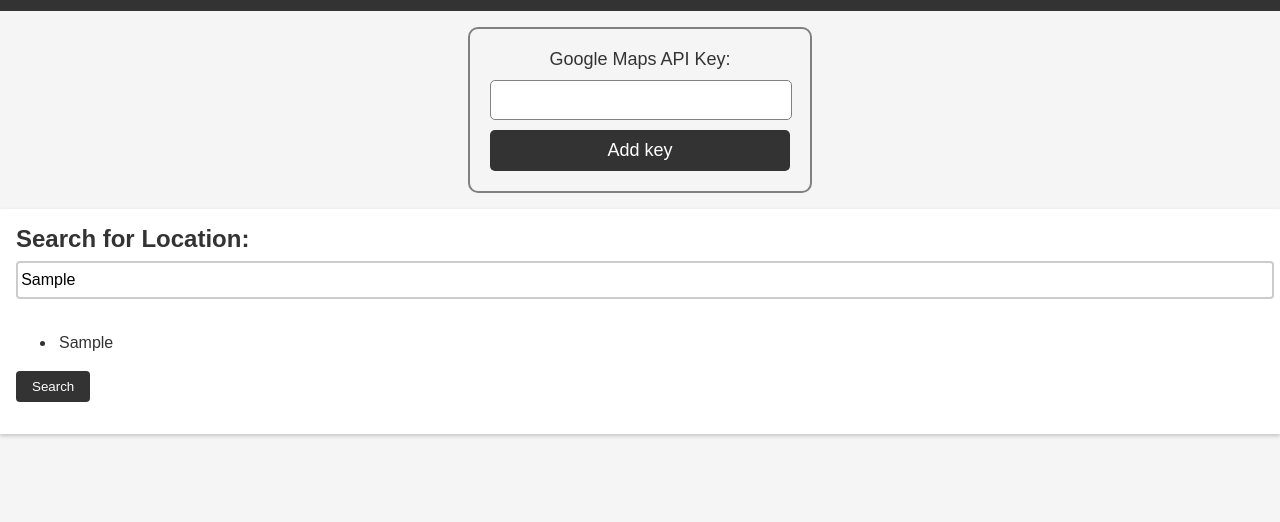
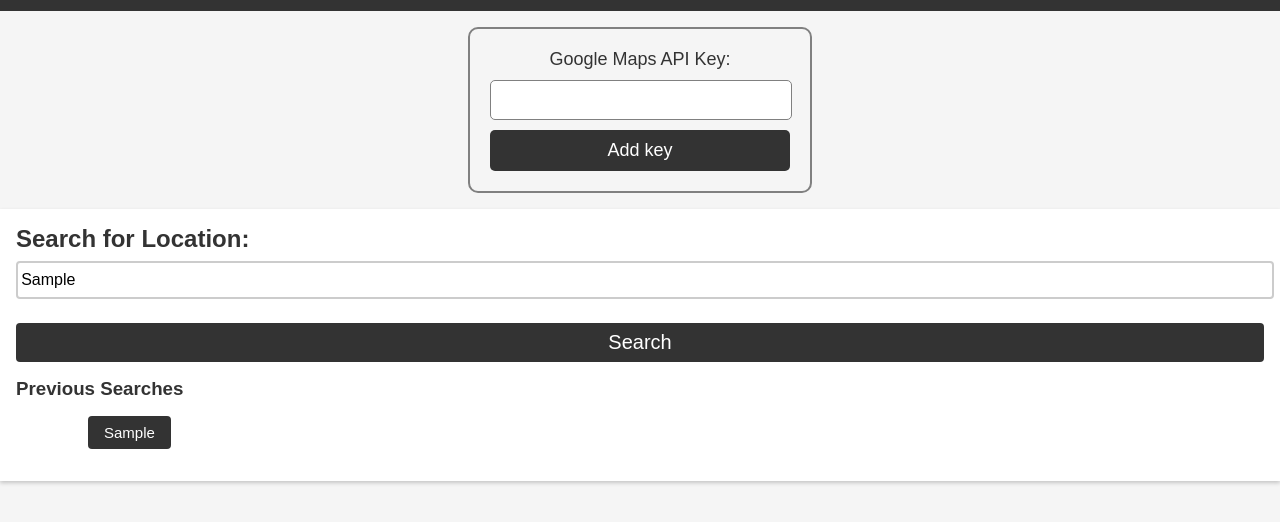
Before and after one commit to lpakingan/EarthquakeTracker, a plain HTML site: page index.html in a window 1280 px wide. Both pictures are taken after typing "Sample" into the empty fields and a click on the button "Search". Shown: the part 82-604 px from the top of the page. Drawn offline with nearby package versions, Linux system fonts and the light colour scheme; no server answers.

Commit message:
edit css styling of previous searches

```diff
--- a/assets/script.js
+++ b/assets/script.js
@@ -188,7 +188,7 @@ function savesearchtostorage(locationInput) {
     const last5Searches = searches.slice(-5);
     last5Searches.forEach(function(search) {
         console.log('creating element...');
-        const li = document.createElement('li');
+        const li = document.createElement('button');
         li.textContent = search;
         // add style to cursor
         li.classList.add('search-history-item')
@@ -398,6 +398,27 @@ function sortMagnitude (sortValue, earthquakes) {
     }
 }
 
+function init() {
+    const searches = JSON.parse(localStorage.getItem('searches')) || []
+
+    const last5Searches = searches.slice(-5);
+    last5Searches.forEach(function(search) {
+        console.log('creating element...');
+        const li = document.createElement('button');
+        li.textContent = search;
+        // add style to cursor
+        li.classList.add('search-history-item')
+
+        //Add event listener to be able to click history
+        li.addEventListener('click', function() {
+            //Perform search based on selected item
+            handleHistorySearch(li.textContent);
+        });
+        searchHistory.appendChild(li);
+    });
+}
+
+init();
 
 // Get the help button and modal elements
 var helpButton = document.getElementById("help-button");
--- a/assets/style.css
+++ b/assets/style.css
@@ -104,8 +104,6 @@ h1.display-3 {
     margin-bottom: 0;
 }
 
-
-
 #location-button {
     background-color: #333;
     color: #fff;
@@ -114,6 +112,8 @@ h1.display-3 {
     border-radius: 4px;
     cursor: pointer;
     margin-bottom: 1rem;
+    width: 100%;
+    font-size: 20px;
 }
 
 /* Modal styles */
@@ -211,9 +211,16 @@ h1.display-3 {
 ::placeholder {
     text-align: center;
 }
+
 .search-history-item {
+    background-color: #333;
+    color: #fff;
+    border: none;
+    padding: 0.5rem 1rem;
+    border-radius: 4px;
+    margin: 0 2rem;
     cursor: pointer;
-    padding: 3px;
+    font-size: 15px;
 }
 
 .sort-button {
--- a/index.html
+++ b/index.html
@@ -53,7 +53,6 @@
         <section class="search-area">
             <h2>Search for Location:</h2>
             <input id="search-input" type="text" placeholder="Enter Location Here!">
-            <ul id="searchHistory"></ul>
             <p class="warning location-warning"></p>
             <button id="location-button">Search</button>
                 <div id="parameter-modal" class="modal">
@@ -89,6 +88,10 @@
                         <button id="parameters-button">Submit</button>
                     </div>
                 </div>
+              <h3>Previous Searches</h3>
+              <div class="history"></div>
+                <ul id="searchHistory"></ul>
+              </div>
         </section>
 
         <section class="earthquake-results">
```
